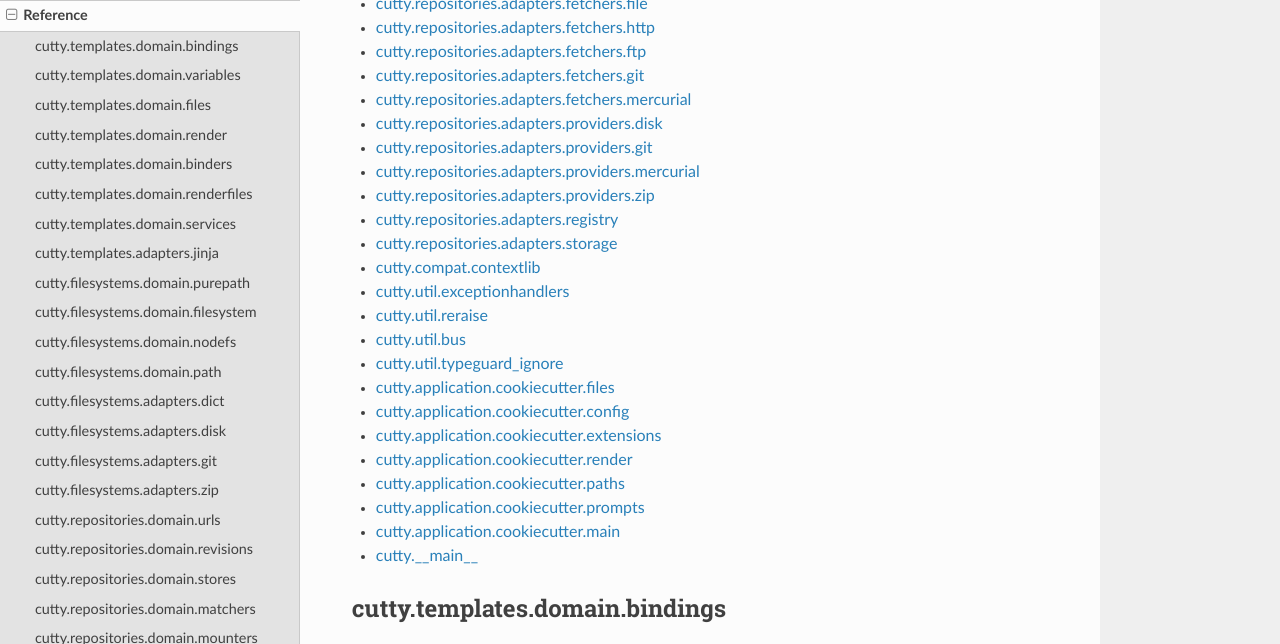
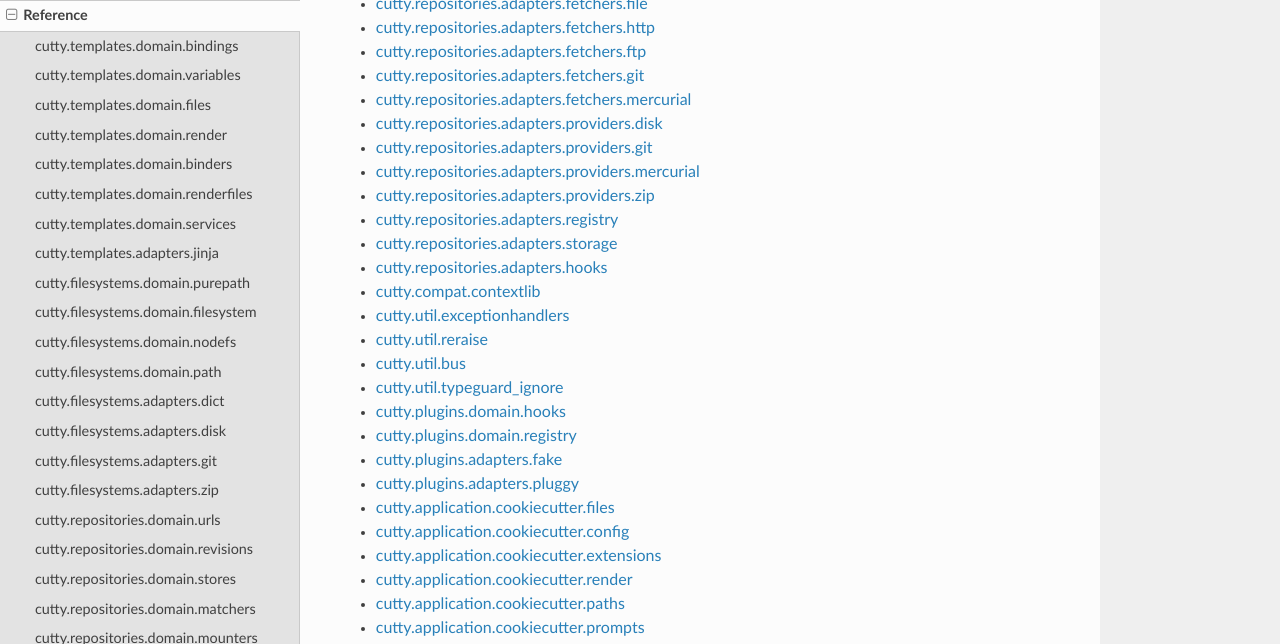
Before and after one commit to cjolowicz/cutty, a Sphinx documentation site: the page built from docs/reference.rst, in a window 1280 px wide and 900 px high, scrolled down 720 px, cut to the strip 0-644 px from the top of the window. Built offline with Sphinx 7.4.7 and the Read the Docs theme 2.0.0, drawn with Linux system fonts in a browser that asks for light colours; some of the changed text lies outside the part shown.

Commit message:
:books: [reference] Update API reference

```diff
--- a/docs/reference.rst
+++ b/docs/reference.rst
@@ -244,6 +244,13 @@
    :members:
 
 
+cutty.repositories.adapters.hooks
+---------------------------------
+
+.. automodule:: cutty.repositories.adapters.hooks
+   :members:
+
+
 cutty.compat.contextlib
 -----------------------
 
@@ -276,6 +283,34 @@
 ---------------------------
 
 .. automodule:: cutty.util.typeguard_ignore
+   :members:
+
+
+cutty.plugins.domain.hooks
+--------------------------
+
+.. automodule:: cutty.plugins.domain.hooks
+   :members:
+
+
+cutty.plugins.domain.registry
+-----------------------------
+
+.. automodule:: cutty.plugins.domain.registry
+   :members:
+
+
+cutty.plugins.adapters.fake
+---------------------------
+
+.. automodule:: cutty.plugins.adapters.fake
+   :members:
+
+
+cutty.plugins.adapters.pluggy
+-----------------------------
+
+.. automodule:: cutty.plugins.adapters.pluggy
    :members:
 
 
```
